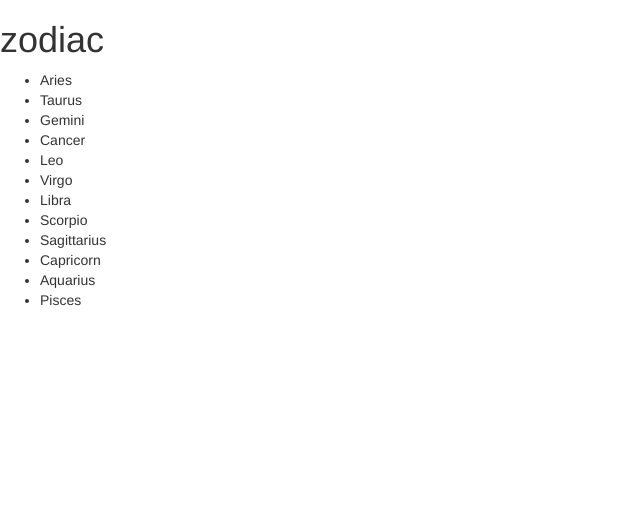
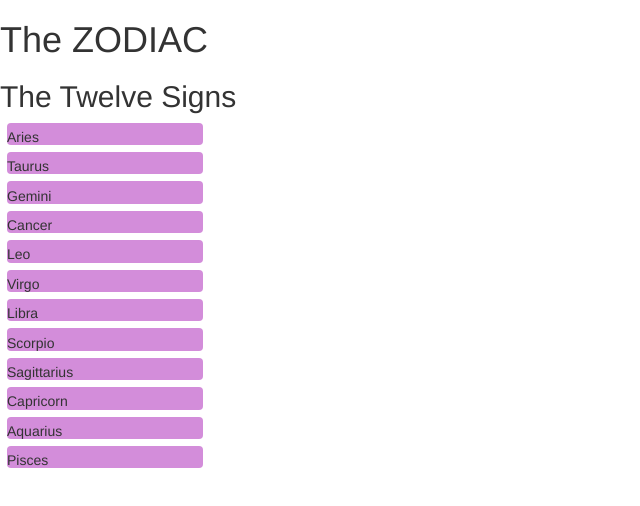
Before and after one commit to maradon853/Unit-2-Final-Project, an Angular app: page / in a window 1280 px wide. Shown: the top 506 px of the page, without its empty margins (0-640 px from the left). Built offline with nearby package versions, Linux system fonts and the light colour scheme.

Commit message:
completed sign-detail component

```diff
--- a/src/app/app.component.html
+++ b/src/app/app.component.html
@@ -1,2 +1,2 @@
-<h1>{{title}}</h1>
+<h1>The {{title | uppercase}}</h1>
 <app-signs></app-signs>
--- a/src/app/app.component.ts
+++ b/src/app/app.component.ts
@@ -1,5 +1,5 @@
 import { Component } from '@angular/core';
-import { Sign } from './sign';
+//import { Sign } from './sign';
 
 @Component({
   selector: 'app-root',
--- a/src/app/app.module.ts
+++ b/src/app/app.module.ts
@@ -4,11 +4,13 @@ import { NgModule } from '@angular/core';
 import { AppRoutingModule } from './app-routing.module';
 import { AppComponent } from './app.component';
 import { SignsComponent } from './signs/signs.component';
+import { SignDetailComponent } from './sign-detail/sign-detail.component';
 
 @NgModule({
   declarations: [
     AppComponent,
-    SignsComponent
+    SignsComponent,
+    SignDetailComponent
   ],
   imports: [
     BrowserModule,
--- /dev/null
+++ b/src/app/sign-detail/sign-detail.component.html
@@ -0,0 +1,10 @@
+<div *ngIf="sign">
+
+    <h2>{{sign.name}} Details</h2>
+    <div><span>Dates: </span>{{sign.startDate}} - {{sign.endDate}}</div>
+    <div><span>Element: </span>{{sign.element}}</div>
+    <div><span>Rulling Planet: </span>{{sign.planet}}</div>
+    <div><span>Mode: </span>{{sign.mode}}</div>
+    <div><span>Corresponding Tarot Card: </span>{{sign.tarot}}</div>
+
+    </div>
--- /dev/null
+++ b/src/app/sign-detail/sign-detail.component.ts
@@ -0,0 +1,18 @@
+import { Component, OnInit, Input } from '@angular/core';
+import { Sign } from '../sign';
+
+@Component({
+  selector: 'app-sign-detail',
+  templateUrl: './sign-detail.component.html',
+  styleUrls: ['./sign-detail.component.scss']
+})
+export class SignDetailComponent implements OnInit {
+  @Input() sign: Sign;
+
+
+  constructor() { }
+
+  ngOnInit() {
+  }
+
+}
--- a/src/app/signs/signs.component.html
+++ b/src/app/signs/signs.component.html
@@ -1,5 +1,10 @@
-<ul>
-<li *ngFor="let sign of signs">
+<h2>The Twelve Signs</h2>
+<ul class="signs">
+<li *ngFor="let sign of signs"
+    [class.selected]="sign === selectedSign"
+    (click)="onSelect(sign)">
     <span>{{ sign.name }}</span>
 </li>
 </ul>
+
+<app-sign-detail [sign]="selectedSign"></app-sign-detail>
--- a/src/app/signs/signs.component.scss
+++ b/src/app/signs/signs.component.scss
@@ -0,0 +1,29 @@
+.signs {
+    margin: 0 0 2em 0;
+  list-style-type: none;
+  padding: 0;
+  width: 15em;
+}
+.signs li {
+    cursor: pointer;
+    position: relative;
+    left: 0;
+    background-color: rgb(211, 141, 218);
+    margin: .5em;
+    padding: .3em 0;
+    height: 1.6em;
+    border-radius: 4px;
+  }
+  .signs li:hover {
+    color: rgb(50, 10, 83);
+    background-color: rgb(217, 176, 233);
+    left: .1em;
+  }
+  .signs li.selected {
+    background-color: rgb(217, 176, 233);
+    color: rgb(50, 10, 83);
+  }
+  .heroes li.selected:hover {
+    background-color: rgb(241, 230, 245);
+    color: rgb(122, 36, 139);
+  }
--- a/src/app/signs/signs.component.ts
+++ b/src/app/signs/signs.component.ts
@@ -1,4 +1,4 @@
-import { Component, OnInit, Input } from '@angular/core';
+import { Component, OnInit } from '@angular/core';
 import { Sign } from '../sign';
 import { SIGNS } from '../theSigns';
 
@@ -10,7 +10,7 @@ import { SIGNS } from '../theSigns';
 export class SignsComponent implements OnInit {
 
   signs = SIGNS;
-  //selectedSign: Sign;
+  selectedSign: Sign;
 
 
   constructor() { }
@@ -18,4 +18,7 @@ export class SignsComponent implements OnInit {
   ngOnInit() {
   }
 
+  onSelect(hero: Sign): void {
+    this.selectedSign = hero;
+  }
 }
```
Also changed, not shown: src/app/sign-detail/sign-detail.component.scss (added), 1 other file (tests, documents, lock files or other folders).
